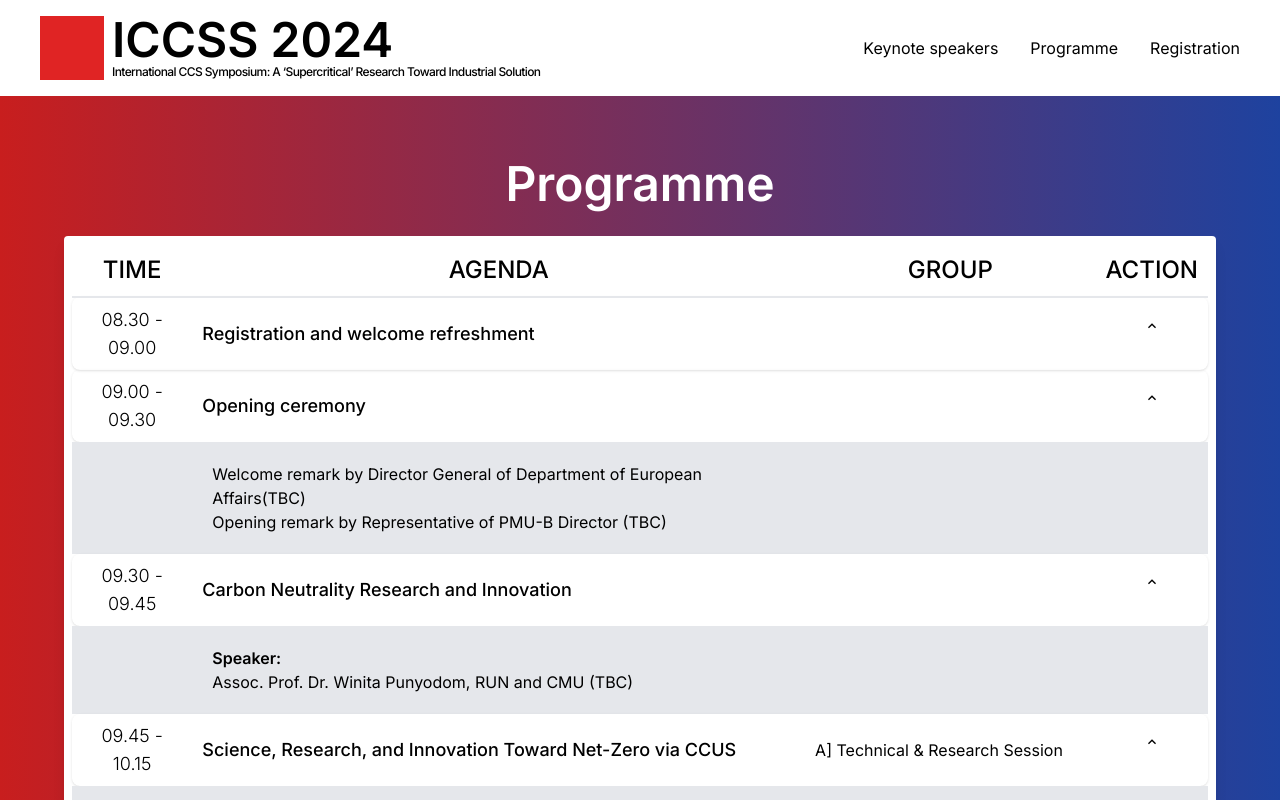
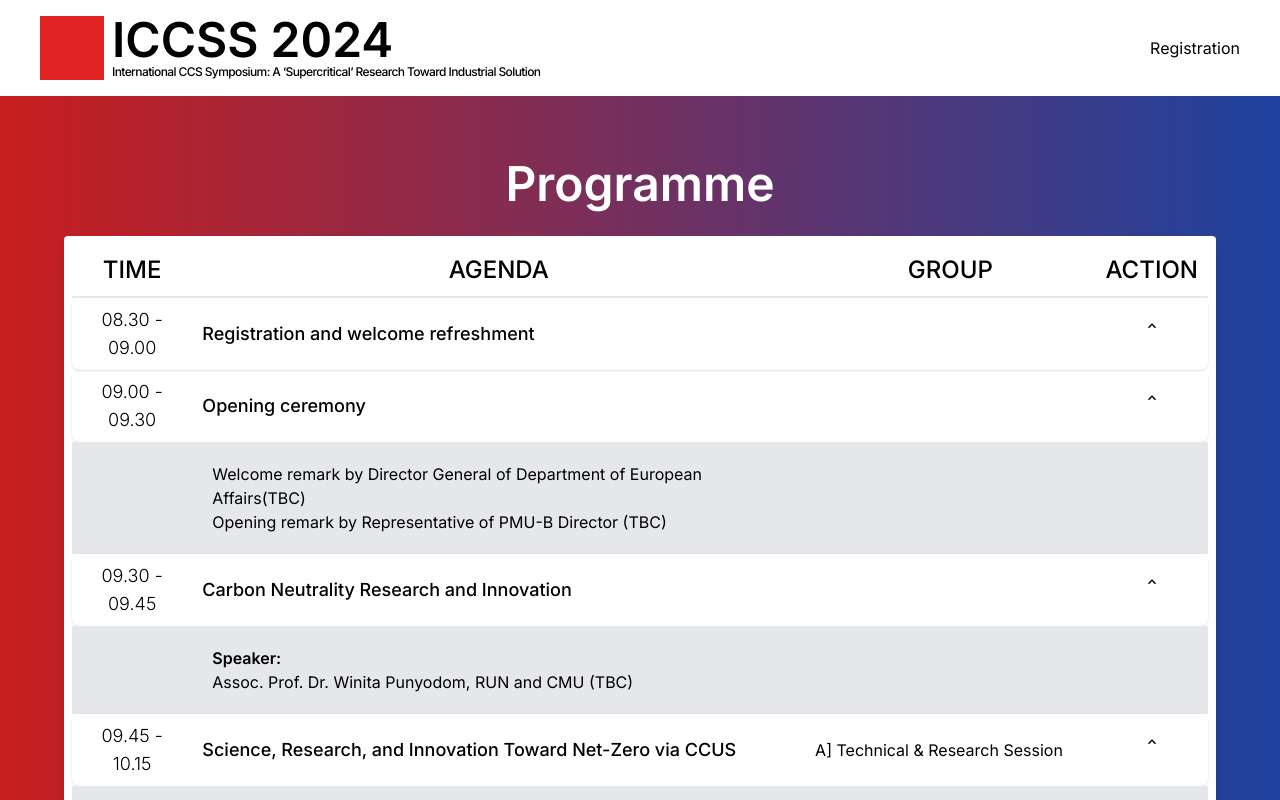
Before and after one commit to thunyoubun/ccs-registration, a Next.js app: page /programme in a window 1280 px wide. Shown: the top 800 px of the page. Built offline with nearby package versions, Linux system fonts and the light colour scheme.

Commit message:
use navbar programme

```diff
--- a/src/app/programme/page.tsx
+++ b/src/app/programme/page.tsx
@@ -1,13 +1,13 @@
 'use client'
 import Footer from "../Components/Footer"
-import Navbar from "../Components/Navbar"
+import NavbarProgramme from "../Components/NavbarProgramme"
 import TableProgramme from "../Components/TableProgramme"
 
 function ProgrammePage() {
     return (
         <header>
             <div className="h-screen relative">
-                <Navbar />
+                <NavbarProgramme />
                 <div className="mt-24 p-16 bg-gradient-to-r from-red-700 to-blue-800 flex justify-center ">
                     <div className="grid grid-cols-1 gap-7">
                         <h2 className="text-white text-5xl font-semibold text-center">Programme</h2>
```
